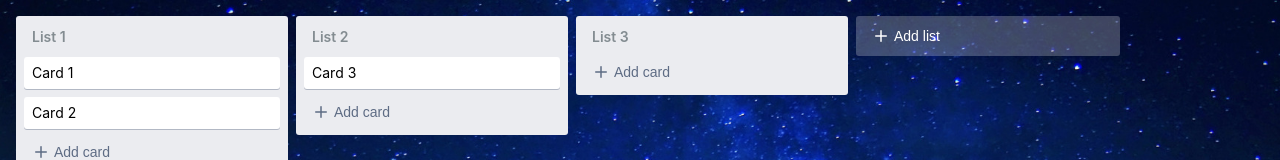
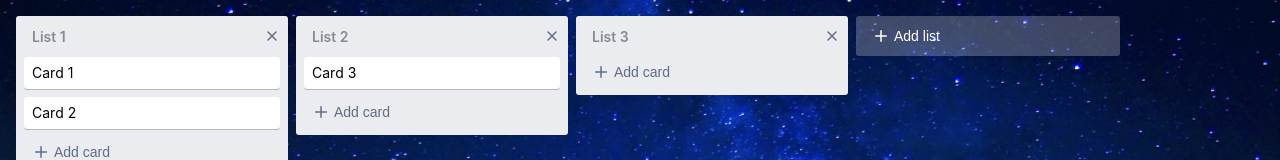
Before and after one commit to zhitkovkostya/vk-kanban, a React (Create React App) app: page / in a window 1280 px wide. Shown: the top 160 px of the page. Built offline with nearby package versions, Linux system fonts and the light colour scheme.

Commit message:
Add possibility to delete card lists

```diff
--- a/src/components/CardList/CardList.module.css
+++ b/src/components/CardList/CardList.module.css
@@ -12,6 +12,7 @@
 }
 
 .cardListHeader {
+  position: relative;
   padding: 8px 16px;
   font-weight: 600;
   color: #838c91;
@@ -60,3 +61,35 @@
   display: inline-block;
   vertical-align: middle;
 }
+
+.cardListRemoveButton {
+  position: absolute;
+  top: 0;
+  right: 0;
+  display: inline-flex;
+  justify-content: center;
+  align-items: center;
+  margin: 4px;
+  padding: 4px;
+  width: 24px;
+  height: 24px;
+  background-color: transparent;
+  border: none;
+  border-radius: 3px;
+  color: #5e6c84;
+  cursor: pointer;
+}
+
+.cardListRemoveButton:hover {
+  background-color: #091e4214;
+  color: #172b4d;
+}
+
+.cardListRemoveButton:active {
+  background-color: #091e4221;
+}
+
+.cardListRemoveButton {
+  display: inline-block;
+  vertical-align: middle;
+}
--- a/src/components/CardList/CardList.tsx
+++ b/src/components/CardList/CardList.tsx
@@ -4,7 +4,12 @@ import { EditorForm } from '../EditorForm/EditorForm';
 import { Card } from '../Card/Card';
 import { RootState } from '../../store';
 import { createCard, selectCardsFromList } from '../../store/cards/cards.slice';
-import { resetEditorId, selectIsFormShown, setEditorId } from '../../store/board/board.slice';
+import {
+  removeList,
+  resetEditorId,
+  selectIsFormShown,
+  setEditorId,
+} from '../../store/board/board.slice';
 import styles from './CardList.module.css';
 
 interface ICardListProps {
@@ -50,9 +55,36 @@ export function CardList({ id, isNew = false, children, title }: ICardListProps)
     dispatch(resetEditorId());
   };
 
+  const handleRemoveClick = () => {
+    dispatch(removeList(id));
+  };
+
   return (
     <div className={styles.cardList}>
-      {title && <header className={styles.cardListHeader}>{title}</header>}
+      {title && (
+        <header className={styles.cardListHeader}>
+          {title}
+          <button
+            className={styles.cardListRemoveButton}
+            type="button"
+            title="Delete list"
+            onClick={handleRemoveClick}>
+            <svg
+              className={styles.cardListRemoveIcon}
+              viewBox="0 0 24 24"
+              width="16"
+              height="16"
+              stroke="currentColor"
+              strokeWidth="2"
+              fill="none"
+              strokeLinecap="round"
+              strokeLinejoin="round">
+              <line x1="18" y1="6" x2="6" y2="18"></line>
+              <line x1="6" y1="6" x2="18" y2="18"></line>
+            </svg>
+          </button>
+        </header>
+      )}
       {children && <main className={styles.cardListBody}>{children}</main>}
       {cards.length > 0 && (
         <main className={styles.cardListBody}>
--- a/src/store/board/board.slice.ts
+++ b/src/store/board/board.slice.ts
@@ -38,6 +38,11 @@ export const boardSlice = createSlice({
     createList: (state, action: PayloadAction<ICardList>) => {
       state.byId[action.payload.id] = action.payload;
     },
+    removeList: (state, action: PayloadAction<string>) => {
+      const byIdClone = { ...state.byId };
+      delete byIdClone[action.payload];
+      state.byId = byIdClone;
+    },
     setEditorId: (state, action: PayloadAction<string>) => {
       state.editorId = action.payload;
     },
@@ -47,7 +52,7 @@ export const boardSlice = createSlice({
   },
 });
 
-export const { createList, setEditorId, resetEditorId } = boardSlice.actions;
+export const { createList, removeList, setEditorId, resetEditorId } = boardSlice.actions;
 
 export const selectCardLists = (state: RootState) => Object.values(state.board.byId);
 
--- a/src/store/cards/cards.slice.ts
+++ b/src/store/cards/cards.slice.ts
@@ -1,4 +1,4 @@
-import { createSlice, PayloadAction } from '@reduxjs/toolkit';
+import { createAction, createSlice, PayloadAction, PayloadActionCreator } from '@reduxjs/toolkit';
 import { RootState } from '..';
 
 export interface ICard {
@@ -33,6 +33,8 @@ const initialState: ICardsState = {
   },
 };
 
+const removeList = createAction<string>('board/removeList');
+
 export const cardsSlice = createSlice({
   name: 'cards',
   initialState,
@@ -45,6 +47,20 @@ export const cardsSlice = createSlice({
       delete byIdClone[action.payload];
       state.byId = byIdClone;
     },
+  },
+  extraReducers: (builder) => {
+    builder.addCase(removeList, (state, action: PayloadAction<string>) => {
+      const cards = Object.values(state.byId);
+      const cardsFromList = cards.filter((card) => card.parent_id === action.payload);
+      const cardIdsFromList = cardsFromList.map((card) => card.id);
+      const byIdClone = { ...state.byId };
+
+      for (const cardId of cardIdsFromList) {
+        delete byIdClone[cardId];
+      }
+
+      state.byId = byIdClone;
+    });
   },
 });
 
```
